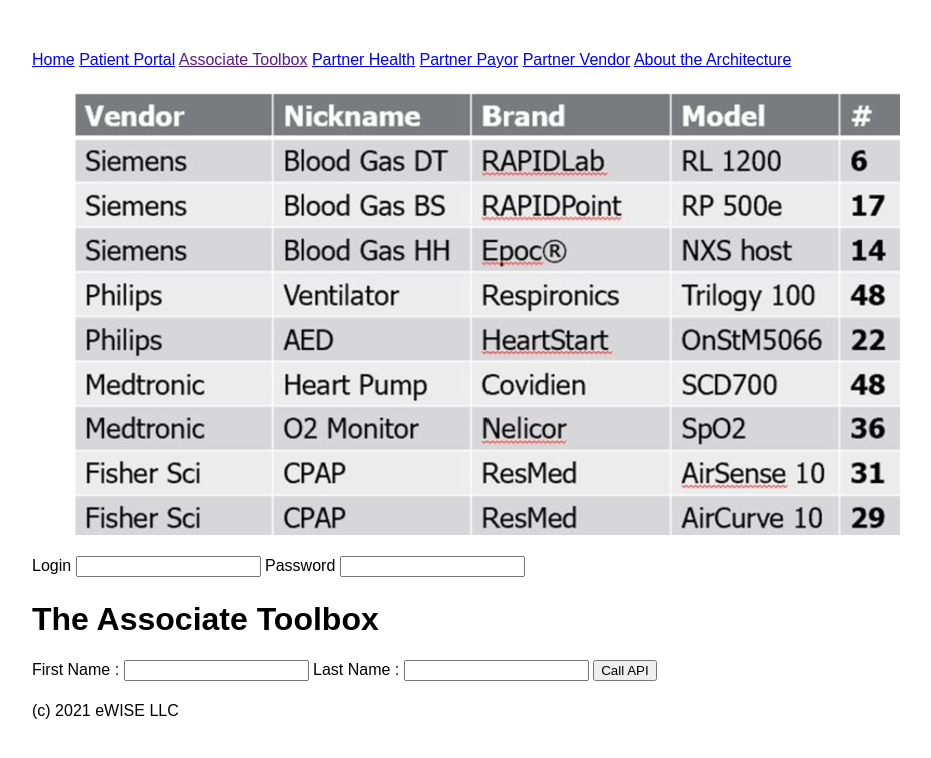
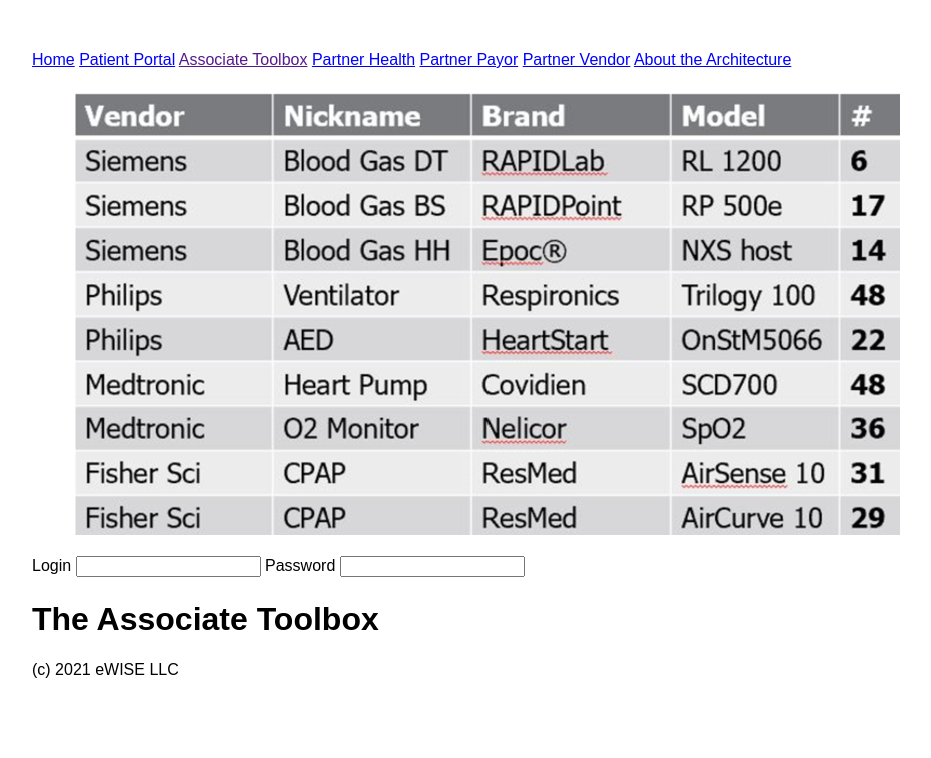
Before and after one commit to satch421/statewise, a plain HTML site: page assoc_tk4a.html in a window 1280 px wide. Shown: the whole page, without its empty margins (18-949 px from the left). Drawn offline with Linux system fonts and the light colour scheme.

Commit message:
Update assoc_tk4a.html

```diff
--- a/assoc_tk4a.html
+++ b/assoc_tk4a.html
@@ -11,7 +11,7 @@
 
 
 <u1 id="nav">
-    <a href="index.html">Home</a>
+        <a href="index.html">Home</a>
 	<a href="pat_login.html">  Patient Portal</a>
 	<a href="">  Associate Toolbox</a>
 	<a href="phealth.html">  Partner Health</a>
@@ -35,24 +35,7 @@
 
 <h2>            </h2>
 
-<script>
-	var callAPI = (firstName,lastName)=>{
-            fetch("https://6mf51nqbji.execute-api.us-east-1.amazonaws.com/dev", requestOptions)
-            .then(response => response.text())
-            .then(result => alert(JSON.parse(result).body))
-            .catch(error => console.log('error', error));
-        }
-</script>
-<body>
-    <form>
-        <label>First Name :</label>
-        <input type="text" id="fName">
-        <label>Last Name :</label>
-        <input type="text" id="lName">
-        <!-- set button onClick method to call function we defined passing input values as parameters -->
-        <button type="button" onclick="callAPI(document.getElementById('fName').value,document.getElementById('lName').value)">Call API</button>
-    </form>
-</body>
+
 
 
 <h2>            </h2>
```
